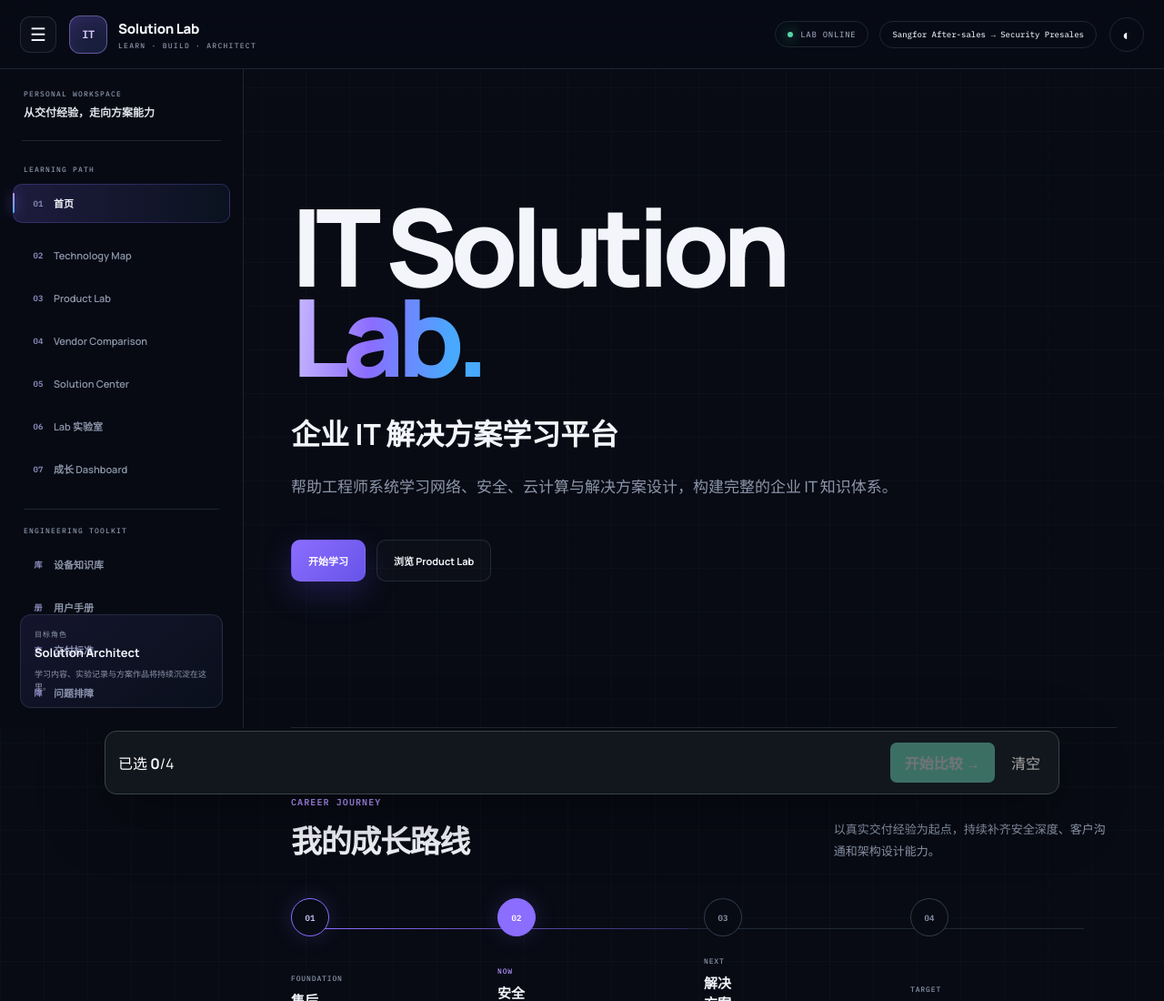
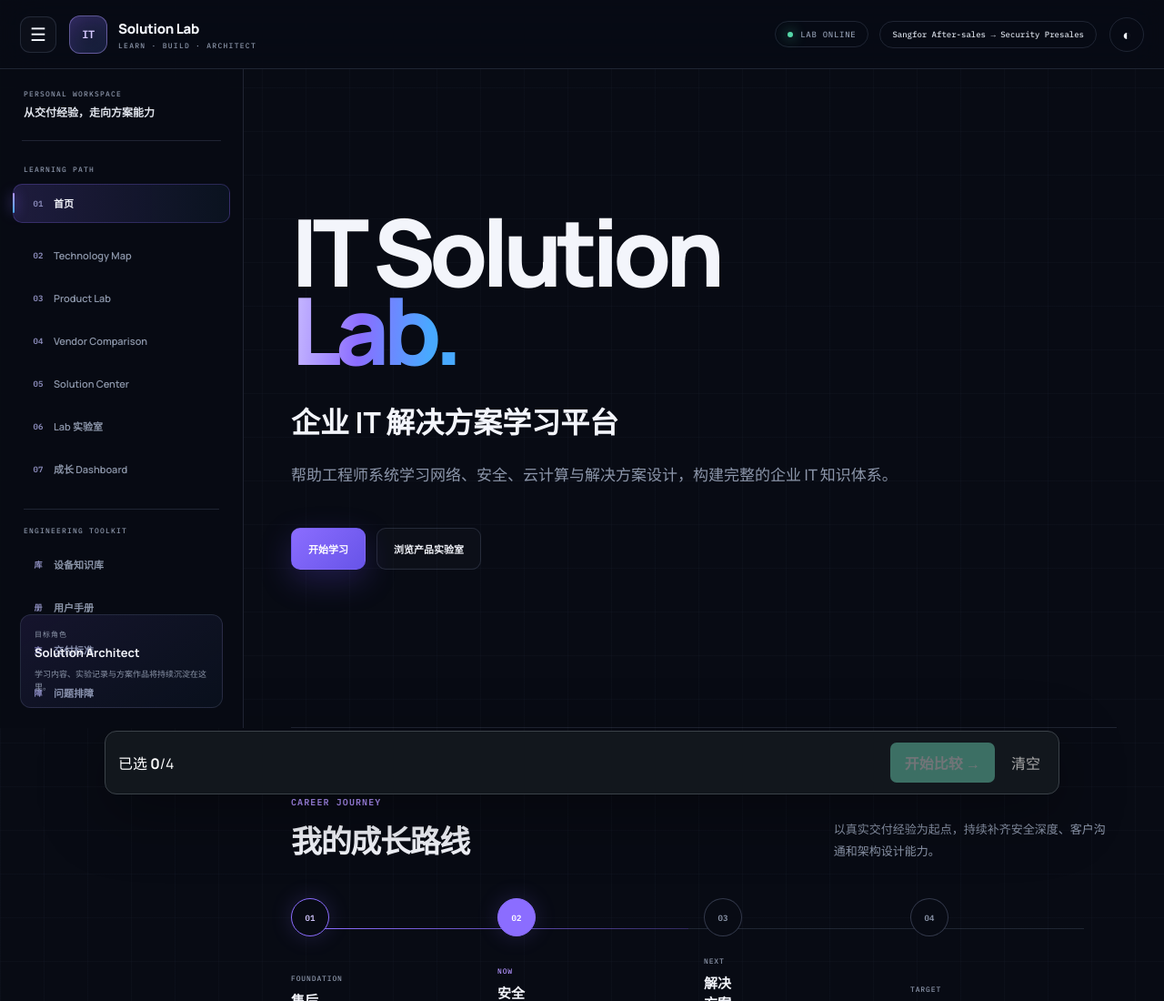
Before and after one commit to coke-at/IT-Solution-Lab, a website: page index.html in a window 1280 px wide. Shown: the top 1100 px of the page at 91% size. Drawn offline with Linux system fonts and the light colour scheme.

Commit message:
Polish hero responsiveness and labels

```diff
--- a/index.html
+++ b/index.html
@@ -81,7 +81,7 @@
             <p class="hero-description">帮助工程师系统学习网络、安全、云计算与解决方案设计，构建完整的企业 IT 知识体系。</p>
             <div class="hero-actions">
               <button class="primary-action" data-route="technology">开始学习</button>
-              <button class="secondary-action" data-route="products">浏览 Product Lab</button>
+              <button class="secondary-action" data-route="products">浏览产品实验室</button>
             </div>
           </div>
         </section>
--- a/lab.css
+++ b/lab.css
@@ -144,7 +144,7 @@
 .eyebrow{display:flex;align-items:center;gap:14px;color:var(--purple-2);font-size:9px}
 .eyebrow b{color:var(--muted);font-weight:500}
 .eyebrow b:before{content:'';display:inline-block;width:25px;height:1px;margin-right:14px;vertical-align:middle;background:var(--line-strong)}
-.hero-copy h1{margin:0 0 38px;font-size:118px;line-height:.84;letter-spacing:-.065em;font-weight:800}
+.hero-copy h1{margin:0 0 38px;font-size:clamp(72px,8vw,118px);line-height:.84;letter-spacing:-.065em;font-weight:800}
 .hero-copy h1 em{font-style:normal;background:linear-gradient(95deg,#c6b7ff 4%,#8b6dff 42%,#48a9ff 82%);-webkit-background-clip:text;background-clip:text;color:transparent}
 .hero-positioning{margin:0;font-size:32px;line-height:1.35;letter-spacing:0;font-weight:700;color:var(--ink)}
 .hero-description{max-width:800px;margin:20px 0 0;color:var(--muted);font-size:17px;font-weight:500;line-height:1.9;letter-spacing:0}
@@ -279,7 +279,6 @@
 
 @media(max-width:1250px){
   .page-frame{padding-left:36px;padding-right:36px}
-  .hero-copy h1{font-size:96px}
   .product-lab-grid{grid-template-columns:repeat(2,1fr)}
   .template-strip{grid-template-columns:1fr}.template-strip ol{grid-template-columns:repeat(5,1fr)}
   .resources-page .vendor-map{grid-template-columns:repeat(2,1fr)}
```
